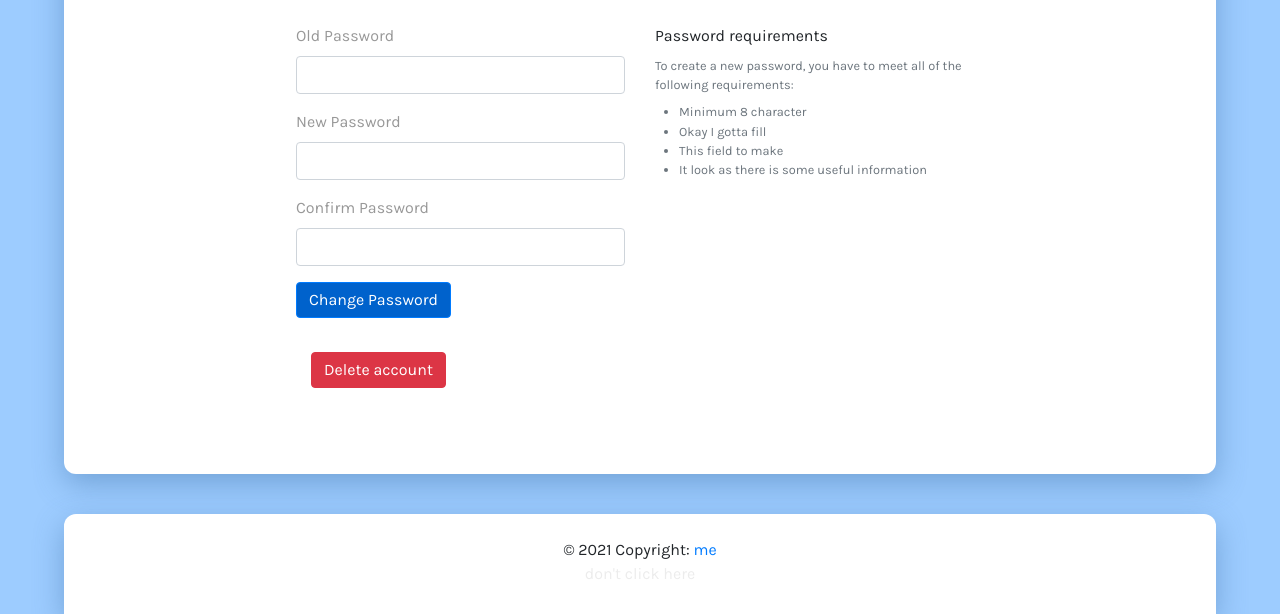
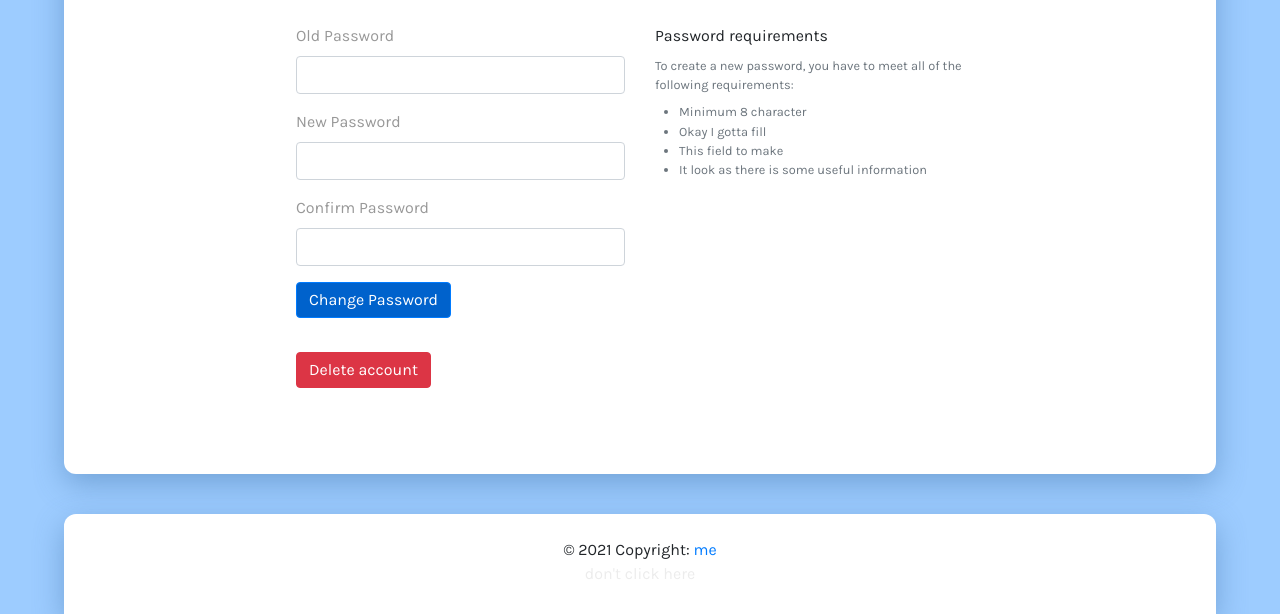
Before and after one commit to vairiskovels/log-it-app, a Flask app: template templates/account.html in a window 1280 px wide. Shown: the part 526-1140 px from the top of the page. Run offline with Flask 2, Linux system fonts and the light colour scheme; the template is opened without the code that fills it, so the values that code supplies are empty; some libraries are stand-ins or nearby versions.

Commit message:
changed styles

```diff
--- a/templates/account.html
+++ b/templates/account.html
@@ -85,8 +85,10 @@
                     </div>
                 </div>
             </form>
-            <div class="col-md-6">
-                <a class="btn btn-danger" href="#" role="button">Delete account</a>
+            <div class="row mb-4">
+                <div class="col-md-6">
+                    <a class="btn btn-danger" href="#" role="button">Delete account</a>
+                </div>
             </div>
         </div>
     </div>
```
